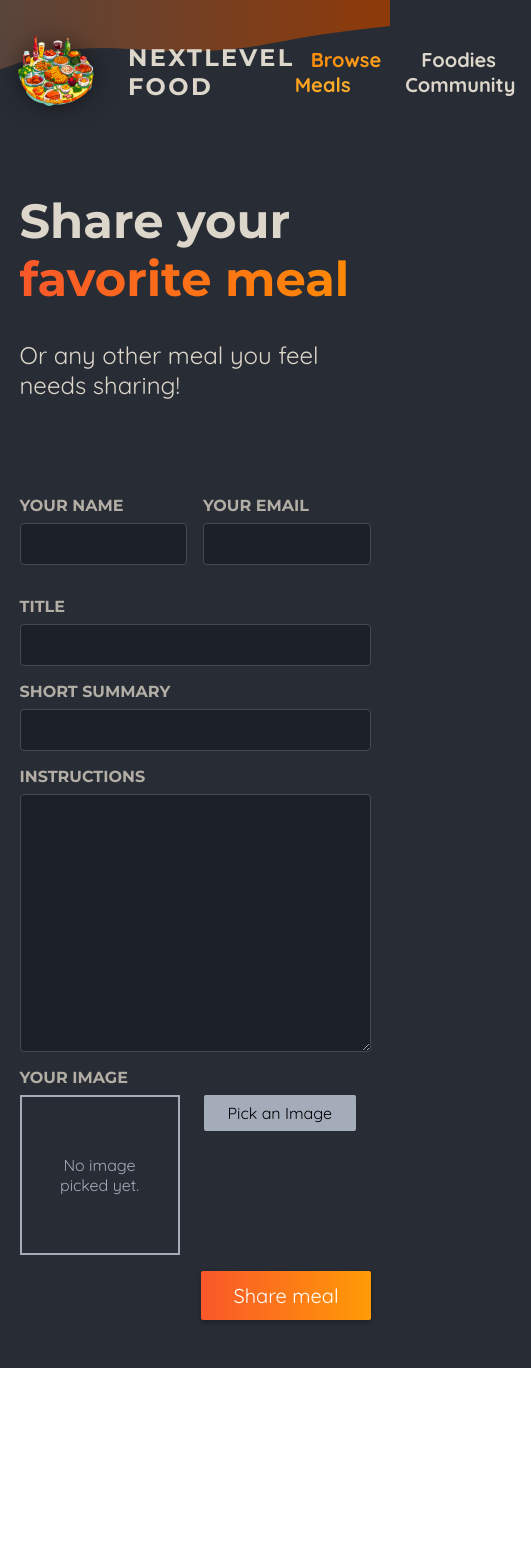
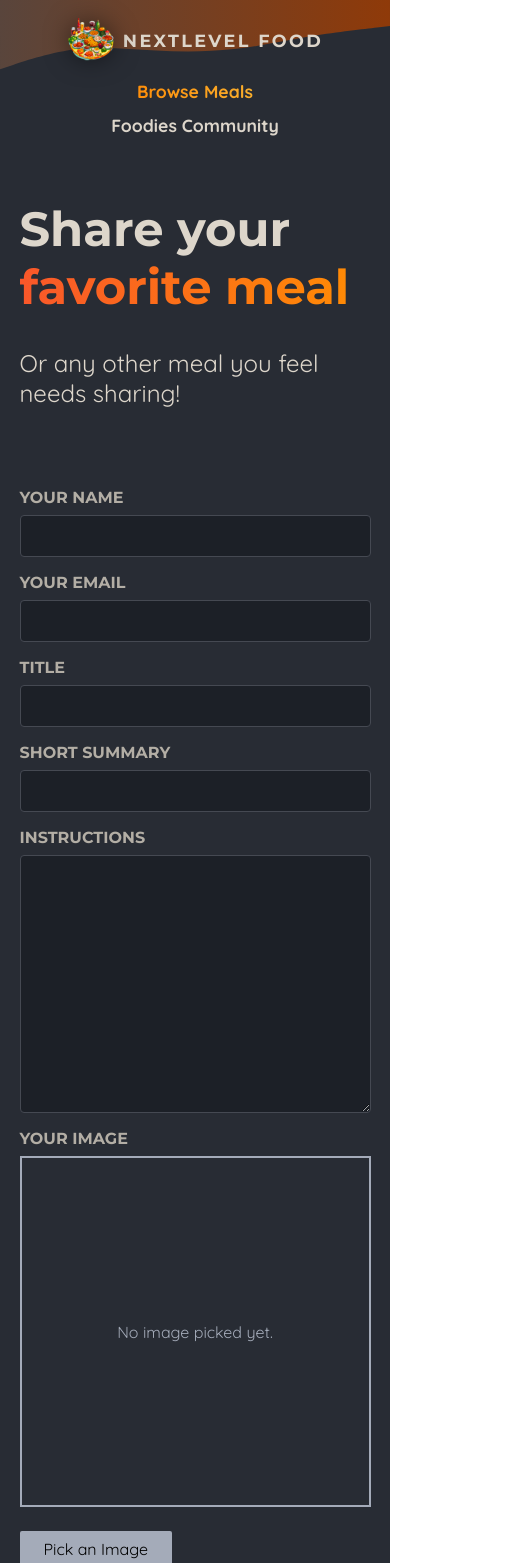
Before and after one commit to Rasmuskrogh/NextLevel-Food-Next.js, a Next.js app: page /meals/share in a window 390 px wide. Shown: the top 1563 px of the page, 531 px wide, since content can reach past the window. Before the commit the page ends 1368 px from the top, so only its background shows below. Built offline with nearby package versions, Linux system fonts and the light colour scheme; no server answers.

Commit message:
made the app responsive

```diff
--- a/app/meals/[mealSlug]/page.module.css
+++ b/app/meals/[mealSlug]/page.module.css
@@ -1,15 +1,15 @@
 .header {
   display: flex;
-  padding: 2rem 1rem;
+  padding: 2rem;
   gap: 3rem;
   margin: auto;
-  max-width: 80rem;
+  max-width: 100%;
 }
 
 .image {
   position: relative;
-  width: 30rem;
-  height: 20rem;
+  width: 40rem;
+  height: 30rem;
 }
 
 .header img {
@@ -22,7 +22,7 @@
 .headerText {
   padding: 0.5rem 1rem 0 1rem;
   color: #ddd6cb;
-  max-width: 40rem;
+  max-width: 50rem;
   animation: fade-slide-in-from-right 1s ease-out forwards;
 }
 
@@ -68,8 +68,8 @@
   border-radius: 8px;
   box-shadow: 0 0 0.5rem rgba(0, 0, 0, 0.5);
   padding: 2rem;
-  max-width: 60rem;
-  margin: 2rem auto;
+  max-width: 92.5rem;
+  margin: 2rem;
   animation: fade-slide-in-from-bottom 1s ease-out forwards;
 }
 
@@ -125,3 +125,39 @@
     opacity: 0;
   }
 }
+
+@media (width < 968px) {
+  .image {
+    height: 20rem;
+  }
+}
+
+@media (width < 768px) {
+  .header {
+    flex-direction: column;
+    width: 100%;
+    height: auto;
+    padding-right: 2rem;
+  }
+  .image {
+    width: 100%;
+  }
+}
+
+@media (width < 534px) {
+  .header {
+    gap: 1rem;
+  }
+  .headerText h1 {
+    font-size: 2.5rem;
+  }
+  .creator {
+    font-size: 1.25rem;
+  }
+  .summary {
+    font-size: 1.25rem;
+  }
+  .instructions {
+    margin-top: 0;
+  }
+}
--- a/app/meals/share/page.module.css
+++ b/app/meals/share/page.module.css
@@ -96,3 +96,16 @@
   color: #979797;
   cursor: not-allowed;
 }
+
+@media (width < 590px) {
+  .row {
+    display: block;
+    gap: 0;
+  }
+}
+
+@media (width < 450px) {
+  .actions {
+    text-align: left;
+  }
+}
--- a/app/page.module.css
+++ b/app/page.module.css
@@ -1,53 +1,71 @@
 .header {
   display: flex;
-    gap: 3rem;
-    margin: 3rem auto;
+  flex-direction: column;
+  gap: 1.5rem;
+  margin: 1.5rem auto;
   width: 90%;
   max-width: 75rem;
+  padding: 0.5rem;
 }
 
 .slideshow {
-    width: 40rem;
-    height: 25rem;
+  width: 100%;
+  height: 15rem;
+  position: relative;
+  border-radius: 8px;
+  overflow: hidden;
 }
 
 .hero {
   color: #ddd6cb;
-    font-size: 1.5rem;
+  font-size: 1rem;
+  text-align: center;
 }
 
 .hero h1 {
-    font-size: 2rem;
+  font-size: 1.5rem;
   font-weight: bold;
-    font-family: 'Montserrat', sans-serif;
+  font-family: "Montserrat", sans-serif;
   letter-spacing: 0.15rem;
   text-transform: uppercase;
   background: linear-gradient(90deg, #f9572a, #ffc905);
   background-clip: text;
   -webkit-background-clip: text;
   -webkit-text-fill-color: transparent;
+  margin-bottom: 0.75rem;
+}
+
+.hero p {
+  font-size: 1.1rem;
+  margin-bottom: 1.5rem;
 }
 
 .cta {
-    font-size: 1.5rem;
+  font-size: 1.1rem;
   display: flex;
+  flex-direction: column;
   gap: 1rem;
+  align-items: center;
+  margin-top: 1.5rem;
 }
 
 .cta a {
   display: inline-block;
-    margin-top: 1rem;
-    padding: 0.5rem 1rem;
+  padding: 0.75rem 1.5rem;
   border-radius: 0.5rem;
   background: linear-gradient(90deg, #f9572a, #ff9b05);
   color: #ffffff;
   font-weight: bold;
   text-decoration: none;
+  width: 100%;
+  text-align: center;
+  transition: transform 0.2s ease-in-out;
 }
 
 .cta a:hover,
 .cta a:active {
   background: linear-gradient(90deg, #fd4715, #f9b241);
+  transform: translateY(-2px);
 }
 
 .cta a:first-child {
@@ -55,6 +73,7 @@
   font-weight: normal;
   color: #ff9b05;
   padding-left: 0;
+  order: -1;
 }
 
 .cta a:first-child:hover,
@@ -67,9 +86,85 @@
   display: flex;
   flex-direction: column;
   color: #ddd6cb;
-    font-size: 1.5rem;
+  font-size: 1.1rem;
   max-width: 50rem;
   width: 90%;
+  margin: 1.5rem auto;
+  text-align: center;
+  padding: 0.5rem;
+}
+
+.section h2 {
+  font-size: 1.5rem;
+  margin-bottom: 0.75rem;
+  color: #ff9b05;
+}
+
+.section p {
+  margin-bottom: 0.75rem;
+  line-height: 1.5;
+}
+
+@media (min-width: 768px) {
+  .header {
+    flex-direction: row;
+    align-items: flex-start;
+    gap: 2rem;
     margin: 2rem auto;
-    text-align: center;
   }
+
+  .slideshow {
+    width: 130%;
+    height: 30rem;
+  }
+
+  .hero {
+    text-align: left;
+    width: 100%;
+    padding-top: 2rem;
+  }
+
+  .hero h1 {
+    font-size: 2rem;
+  }
+
+  .hero p {
+    font-size: 1.25rem;
+  }
+
+  .cta {
+    flex-direction: column;
+    align-items: flex-start;
+    margin-top: 2rem;
+  }
+
+  .cta a {
+    width: auto;
+  }
+
+  .cta a:first-child {
+    order: -1;
+  }
+}
+
+@media (min-width: 1024px) {
+  .header {
+    margin: 3rem auto;
+  }
+
+  .slideshow {
+    width: 40rem;
+  }
+
+  .hero h1 {
+    font-size: 2.5rem;
+  }
+
+  .section {
+    font-size: 1.5rem;
+  }
+
+  .section h2 {
+    font-size: 2rem;
+  }
+}
--- a/components/main-header/main-header.module.css
+++ b/components/main-header/main-header.module.css
@@ -2,7 +2,7 @@
   display: flex;
   justify-content: space-between;
   align-items: center;
-  padding: 2rem 1rem;
+  padding: 1rem;
 }
 
 @media (min-width: 768px) {
@@ -21,26 +21,48 @@
   font-size: 1.25rem;
 }
 
-
-
-
 .logo {
   display: flex;
   align-items: center;
   justify-content: center;
-  gap: 2rem;
+  gap: 1rem;
   text-decoration: none;
   color: #ddd6cb;
   font-weight: bold;
-  font-family: 'Montserrat', sans-serif;
+  font-family: "Montserrat", sans-serif;
   letter-spacing: 0.15rem;
   text-transform: uppercase;
-  font-size: 1.5rem;
+  font-size: 1.25rem;
 }
 
 .logo img {
-  width: 5rem;
-  height: 5rem;
+  width: 4rem;
+  height: 4rem;
   object-fit: contain;
   filter: drop-shadow(0 0 0.75rem rgba(0, 0, 0, 0.5));
 }
+
+@media (max-width: 533px) {
+  .header {
+    flex-direction: column;
+    gap: 1rem;
+    padding: 1rem;
+  }
+
+  .logo {
+    font-size: 1.1rem;
+    gap: 0.5rem;
+  }
+
+  .logo img {
+    width: 3rem;
+    height: 3rem;
+  }
+
+  .nav ul {
+    flex-direction: column;
+    align-items: center;
+    gap: 0.75rem;
+    font-size: 1.1rem;
+  }
+}
--- a/components/meals/image-picker.module.css
+++ b/components/meals/image-picker.module.css
@@ -43,3 +43,17 @@
 .preview img {
   object-fit: cover;
 }
+
+@media (width < 590px) {
+  .controls {
+    flex-direction: column;
+  }
+}
+
+@media (width < 450px) {
+  .preview {
+    width: 100%;
+    aspect-ratio: 1/1;
+    height: auto;
+  }
+}
```
Also changed, not shown: app/meals/share/page.js (+0 -60 lines), components/meals/meal-item.module.css (+21 -0 lines), components/meals/meals-gird.module.css (+16 -2 lines). Lines whose indentation alone changed are shown as unchanged.
